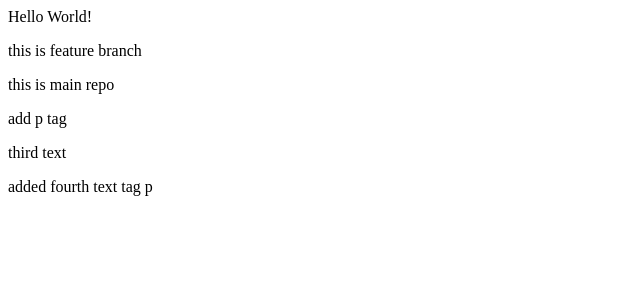
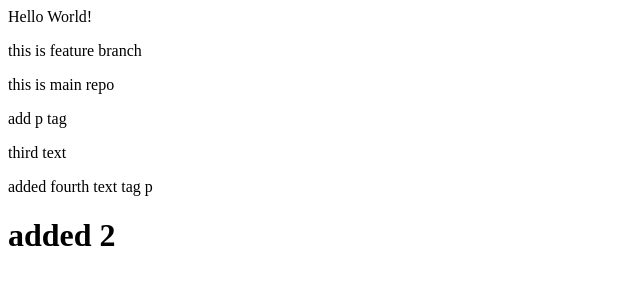
Before and after one commit to jassimssalim/demo-git, a plain HTML site: page index.html in a window 1280 px wide. Shown: the whole page, without its empty margins (0-640 px from the left). Drawn offline with Linux system fonts and the light colour scheme.

Commit message:
added h1 added2

```diff
--- a/index.html
+++ b/index.html
@@ -6,3 +6,4 @@
 <p>third text </p>
 
 <p>added fourth text tag p </p>
+<h1>added 2</h1>
```
